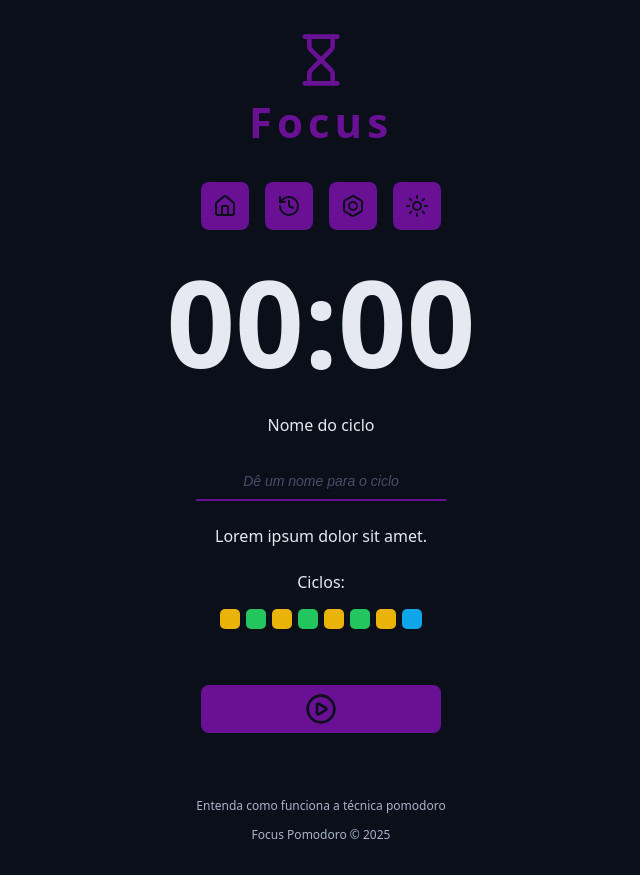
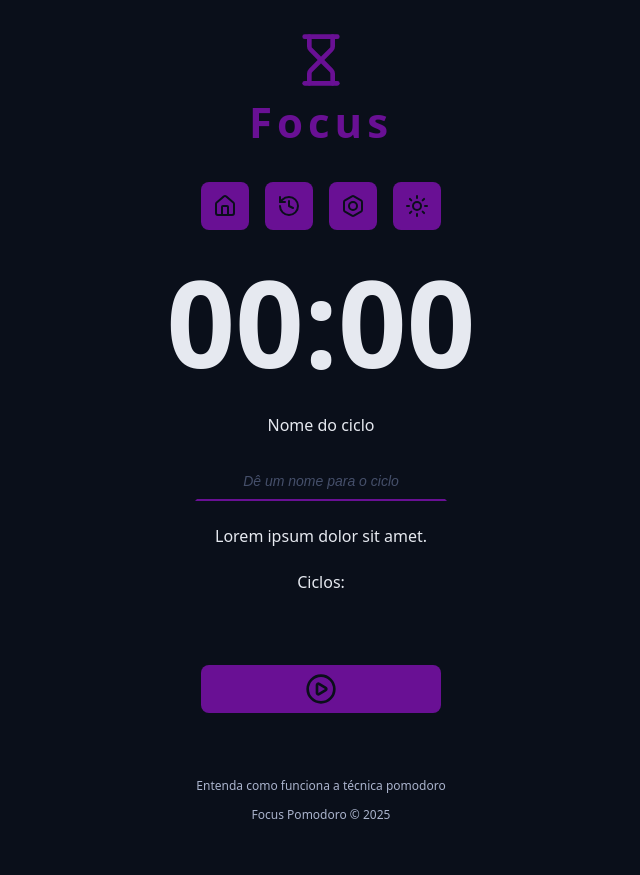
Before and after one commit to Feliope/focus-pomodoro, a React (Vite) app: page / in a window 1280 px wide. Shown: the whole page, without its empty margins (319-959 px from the left). Built offline with nearby package versions, Linux system fonts and the light colour scheme.

Commit message:
Mapemaneto dos ciclos

```diff
--- a/src/components/Cycles/index.tsx
+++ b/src/components/Cycles/index.tsx
@@ -1,19 +1,36 @@
+import { useTaskContext } from '../../contexts/TaskContext/useTaskContext';
+import { getNextCycle } from '../../utils/getNextCycle';
+import { getNextCycleType } from '../../utils/getNextCycleType';
 import styles from './styles.module.css';
 
 export function Cycles() {
+  const { state } = useTaskContext();
+
+  const cycleStep = Array.from({ length: state.currentCycle })
+
+  const cycleDescriptionMap = {
+    workTime: 'foco',
+    shortBreakTime: 'pausa curta',
+    longBreakTime: 'pausa longa'
+  }
+
   return (
     <div className={styles.cycles}>
       <span>Ciclos:</span>
 
       <div className={styles.cycleDots}>
-        <span className={`${styles.cycleDot} ${styles.workTime}`}></span>
-        <span className={`${styles.cycleDot} ${styles.shortBreakTime}`}></span>
-        <span className={`${styles.cycleDot} ${styles.workTime}`}></span>
-        <span className={`${styles.cycleDot} ${styles.shortBreakTime}`}></span>
-        <span className={`${styles.cycleDot} ${styles.workTime}`}></span>
-        <span className={`${styles.cycleDot} ${styles.shortBreakTime}`}></span>
-        <span className={`${styles.cycleDot} ${styles.workTime}`}></span>
-        <span className={`${styles.cycleDot} ${styles.longBreakTime}`}></span>
+        {cycleStep.map((_, index) => {
+          const nextCycle = getNextCycle(index);
+          const nextCycleType = getNextCycleType(nextCycle);
+          return (
+            <span
+              key={`${nextCycle}`}
+              className={`${styles.cycleDot} ${styles[nextCycleType]}`}
+              aria-label={`Indicador de ciclo de ${cycleDescriptionMap[nextCycleType]}`}
+              title={`Indicador de ciclo de ${cycleDescriptionMap[nextCycleType]}`}
+            ></span>
+          );
+        })}
       </div>
     </div>
   )
```
